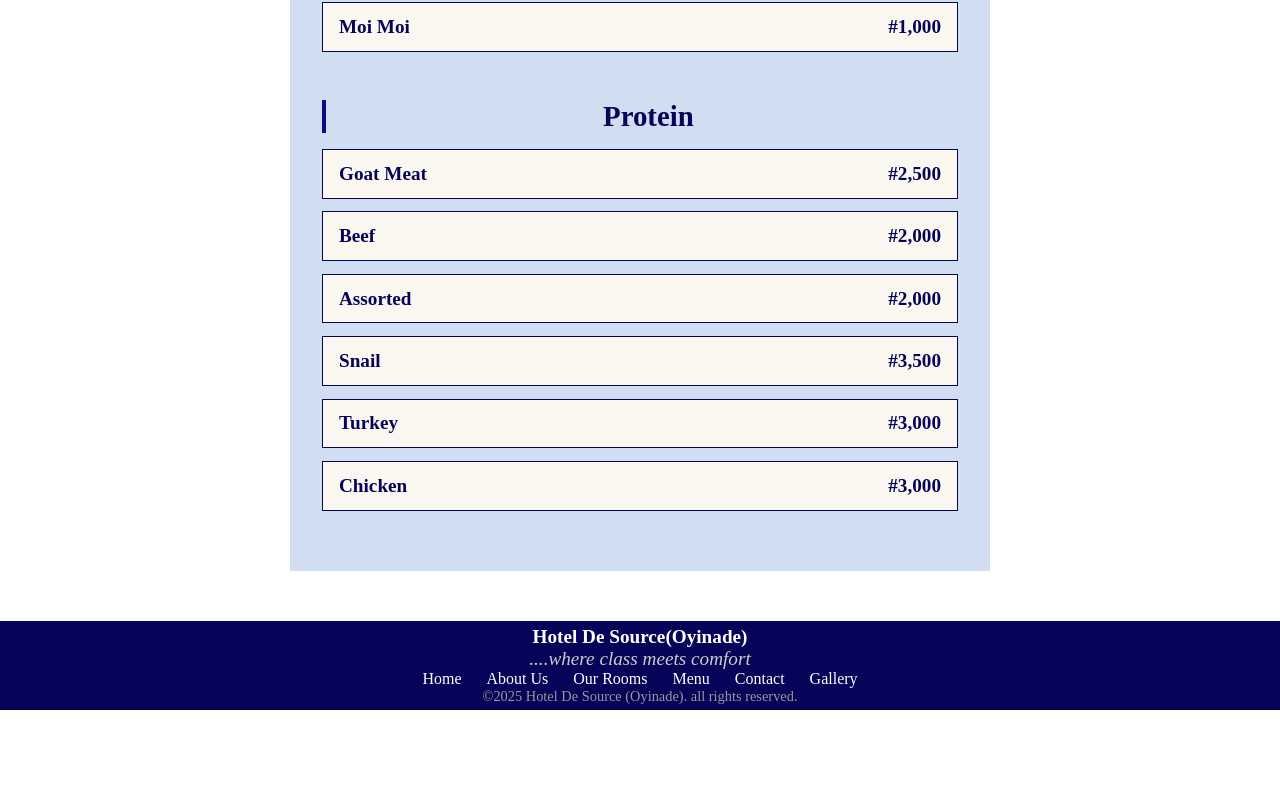
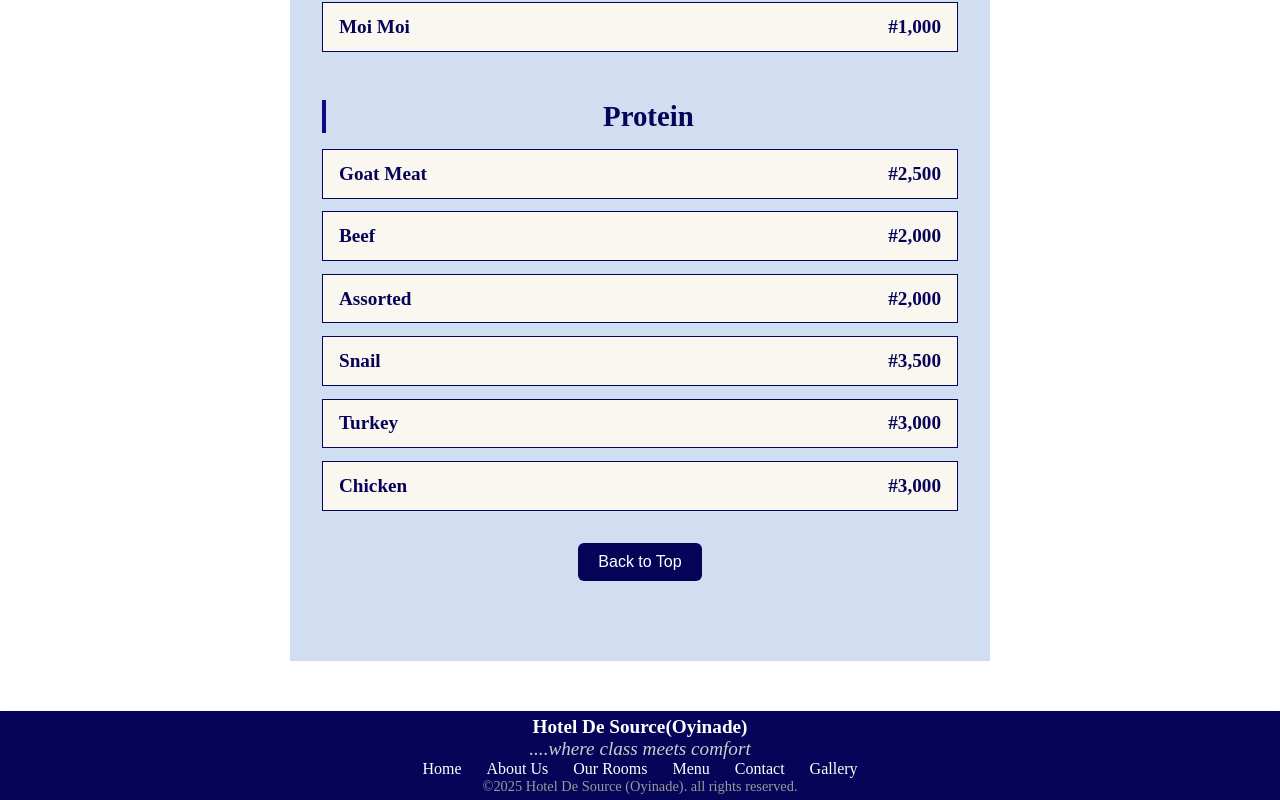
Before and after one commit to Gamdat/Hotel-De-Source-Menu-List, a React (Vite) app: page /menu in a window 1280 px wide. Shown: the part 6444-7244 px from the top of the page. Before the commit the page ends 7154 px from the top, so only its background shows below. Built offline with nearby package versions, Linux system fonts and the light colour scheme.

Commit message:
add search filter and back to top button

```diff
--- a/src/Components/Menu.css
+++ b/src/Components/Menu.css
@@ -90,3 +90,21 @@
     color: #060458;
     font-style: italic;
 }
+
+.back-to-top{
+    margin: 2rem auto;
+    display: block;
+    padding: 10px 20px;
+    background-color: #060458;
+    color: #ffffff;
+    border: none;
+    border-radius: 6px;
+    font-size: 1rem;
+    cursor: pointer;
+    transition: background-color 0.3s ease;
+}
+
+.back-to-top:hover{
+    background-color: #faf6f0;
+    color: #060458;
+}
--- a/src/Components/Menu.jsx
+++ b/src/Components/Menu.jsx
@@ -7,6 +7,12 @@ function Menu ()  {
     const [selectedCategory, setSelectedCategory] = useState("All");
     const [searchTerm, setSearchTerm] = useState("");
 
+    const scrollToTop = () => {
+        window.scrollTo({
+            top: 0,
+            behavior: 'smooth'
+        });
+    }
     const categories = ["All", ...menuData.map((section) => section.category)];
 
     const filteredData = menuData
@@ -28,10 +34,12 @@ function Menu ()  {
             <select
             className='filter-select'
             value={selectedCategory}
-        onchange={(e) => setSelectedCategory(e.target.value)}
+        onChange={(e) => setSelectedCategory(e.target.value)}
     >
 {categories.map((cat) => (
-    <option key={cat}>{cat}</option>
+    <option key={cat} value={cat}>
+        {cat}
+    </option>
 ))}
 </select>
 <input
@@ -59,6 +67,9 @@ onChange={(e) => setSearchTerm(e.target.value)}
             </div>
         ))
     )}
+    <button className='back-to-top' onClick={scrollToTop}>
+                Back to Top
+            </button>
         </section>
 
     );
```
